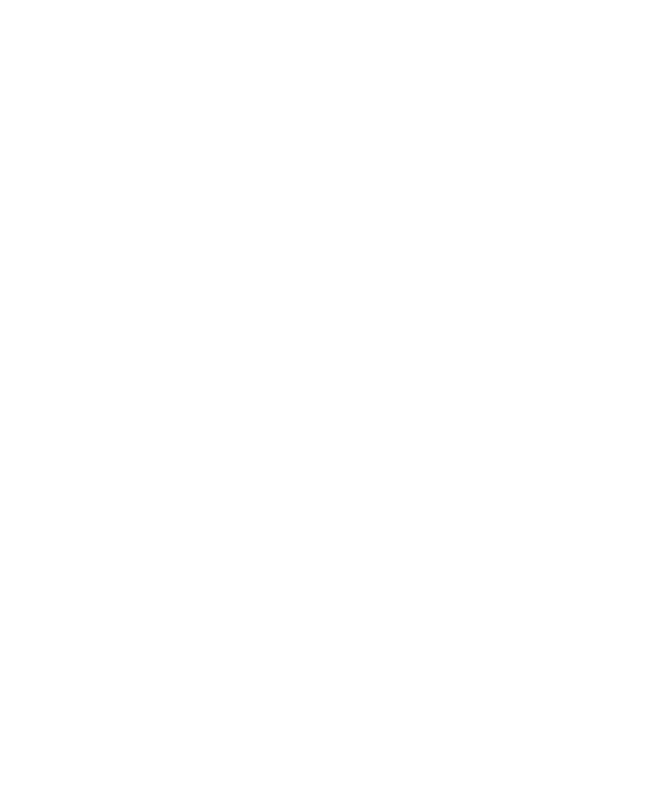
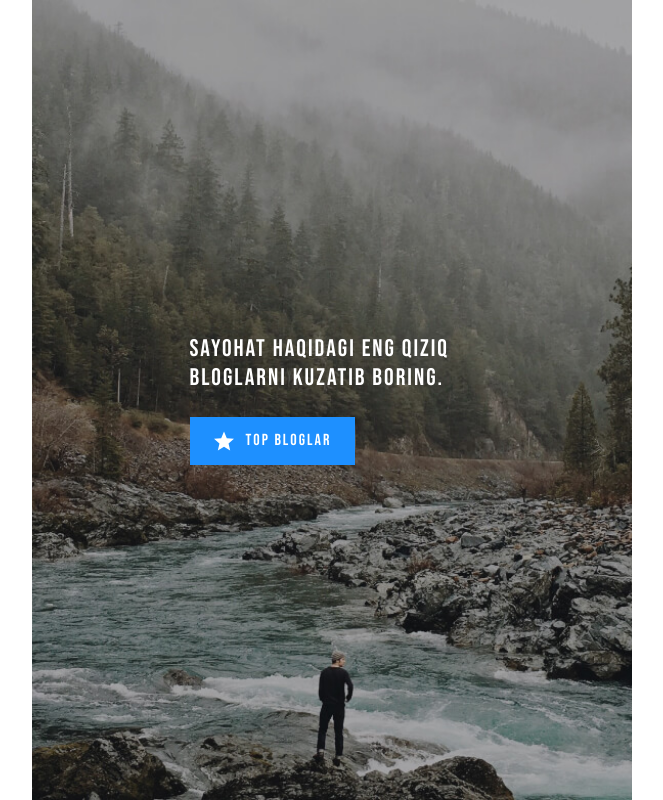
Before and after one commit to shokhmadaminov/11-guruh-article, a plain HTML site: page index.html in a window 1280 px wide. Shown: the whole page, without its empty margins (8-671 px from the left). Drawn offline with Linux system fonts and the light colour scheme.

Commit message:
add left section html and css

```diff
--- a/css/main.css
+++ b/css/main.css
@@ -22,3 +22,83 @@ body {
     color: #222;
     background-color: #fff;
 }
+
+/* MAIN SECTION STYLES */
+.site-main {
+    width: 100%;
+    max-width: 1200px;
+    flex-grow: 1;
+    margin-left: auto;
+    margin-right: auto;
+    display: flex;
+}
+
+/* LEFT SECTION STYLES */
+.left-section {
+    width: 100%;
+    max-width: 600px;
+    background-image: url("../images/left-bg.jpg");
+    background-repeat: no-repeat;
+    background-size: cover;
+    background-position: bottom;
+    display: flex;
+    align-items: center;
+    justify-content: center;
+}
+.left-section-content {
+    width: 285px;
+}
+.left-section-title {
+    font-weight: 400;
+    font-size: 24px;
+    line-height: 28.8px;
+    color: #fff;
+    margin-top: 0;
+    margin-bottom: 24px;
+}
+.left-section-btn {
+    font-size: 16px;
+    line-height: 24px;
+    text-decoration: none;
+    text-transform: uppercase;
+    color: #fff;
+    padding: 12px 24px;
+    background-color: #1e90ff;
+    display: inline-flex;
+    align-items: center;
+}
+.left-section-btn:hover {
+    background-color: rgba(30, 144, 255, 0.8);
+}
+.left-section-btn:active {
+    background-color: rgba(30, 144, 255, 0.6);
+}
+.left-section-btn-icon {
+    width: 20px;
+    height: 20px;
+    background-image: url("../images/star-icon.svg");
+    background-repeat: no-repeat;
+    background-size: contain;
+    background-position: center;
+    margin-right: 12px;
+}
+
+
+
+
+
+
+
+
+
+@media
+only screen and (-webkit-min-device-pixel-ratio: 2),
+only screen and (   min--moz-device-pixel-ratio: 2),
+only screen and (     -o-min-device-pixel-ratio: 2/1),
+only screen and (        min-device-pixel-ratio: 2),
+only screen and (                min-resolution: 192dpi),
+only screen and (                min-resolution: 2dppx) {
+    .left-section {
+        background-image: url("../images/left-bg@2x.jpg");
+    }
+}
--- a/index.html
+++ b/index.html
@@ -14,6 +14,20 @@
     <link rel="stylesheet" href="./css/main.css">
 </head>
 <body>
+    <main class="site-main">
 
+        <!-- LEFT SECTION -->
+        <div class="left-section">
+            <div class="left-section-content">
+                <h1 class="left-section-title">Sayohat haqidagi eng qiziq bloglarni kuzatib boring.</h1>
+                <a class="left-section-btn" href="#">
+                    <span class="left-section-btn-icon"></span>
+                    <span class="left-section-btn-text">top bloglar</span>
+                </a>
+            </div>
+        </div>
+        <!-- LEFT SECTION END -->
+
+    </main>
 </body>
 </html>
```
Also changed, not shown: images/left-bg.jpg (added), images/left-bg@2x.jpg (added), images/star-icon.svg (added).
